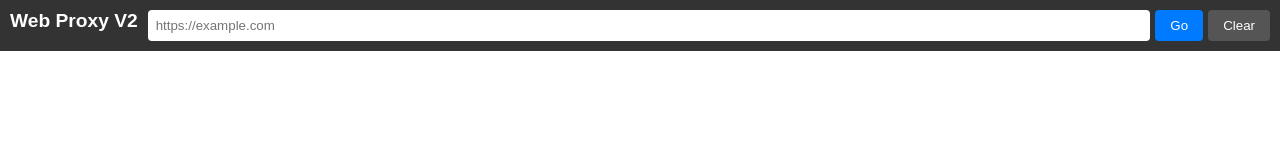
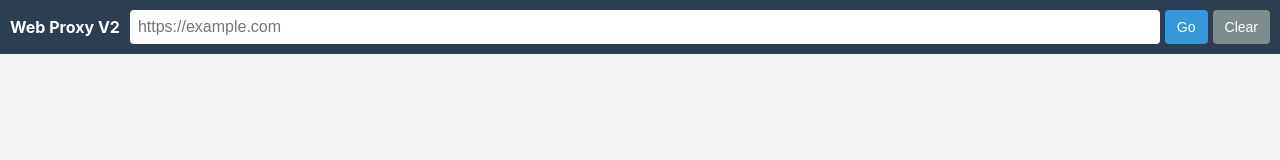
Before and after one commit to tokyo10104184/webproxy5, a website: page web-proxy/public/index.html in a window 1280 px wide. Drawn offline with Linux system fonts and the light colour scheme.

Commit message:
Update style.css

```diff
--- a/web-proxy/public/style.css
+++ b/web-proxy/public/style.css
@@ -1,9 +1,81 @@
-body,html{margin:0;padding:0;height:100%;font-family:sans-serif;display:flex;flex-direction:column}
-header{background:#333;padding:10px;display:flex;gap:10px;color:#fff}
-h1{font-size:1.2rem;margin:0;white-space:nowrap}
-#proxy-form{display:flex;flex-grow:1;gap:5px}
-#url-input{flex-grow:1;padding:8px;border:none;border-radius:4px}
-button{padding:8px 15px;border:none;background:#007bff;color:#fff;border-radius:4px;cursor:pointer}
-button:hover{background:#0056b3}
-#clear-button{background:#555}
-iframe{width:100%;height:100%;border:none;flex-grow:1}
+/* 全体の設定：iPhoneでの高さを正しく計算させる */
+* {
+    box-sizing: border-box;
+}
+
+body, html {
+    margin: 0;
+    padding: 0;
+    width: 100%;
+    height: 100%;
+    overflow: hidden; /* 画面全体が二重スクロールしないように固定 */
+    font-family: -apple-system, BlinkMacSystemFont, sans-serif;
+    display: flex;
+    flex-direction: column;
+    background-color: #f4f4f4;
+}
+
+/* ヘッダー部分は高さを固定 */
+header {
+    flex: 0 0 auto; /* 縮まないようにする */
+    background-color: #2c3e50;
+    padding: 10px;
+    display: flex;
+    align-items: center;
+    color: white;
+    gap: 10px;
+    z-index: 10;
+}
+
+h1 {
+    font-size: 1rem;
+    margin: 0;
+    white-space: nowrap;
+}
+
+#proxy-form {
+    flex-grow: 1;
+    display: flex;
+    gap: 5px;
+}
+
+#url-input {
+    flex-grow: 1;
+    padding: 8px;
+    border: none;
+    border-radius: 4px;
+    font-size: 16px; /* 16px以上にしないとiPhoneでズームされてしまう */
+}
+
+button {
+    padding: 8px 12px;
+    border: none;
+    background-color: #3498db;
+    color: white;
+    border-radius: 4px;
+    cursor: pointer;
+    font-size: 14px;
+}
+
+#clear-button {
+    background-color: #7f8c8d;
+}
+
+/* メインエリア：ここが重要 */
+main {
+    flex: 1 1 auto; /* 残りのスペースを埋める */
+    position: relative;
+    width: 100%;
+    overflow: hidden; /* はみ出し防止 */
+    -webkit-overflow-scrolling: touch; /* iPhoneでのスクロールを滑らかに */
+}
+
+/* iframe：親要素いっぱいに広げる */
+iframe {
+    position: absolute;
+    top: 0;
+    left: 0;
+    width: 100%;
+    height: 100%;
+    border: none;
+}
```
